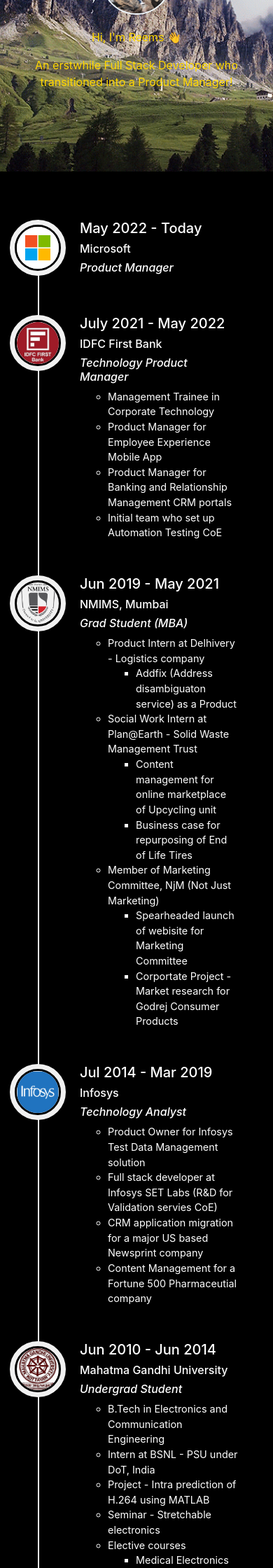
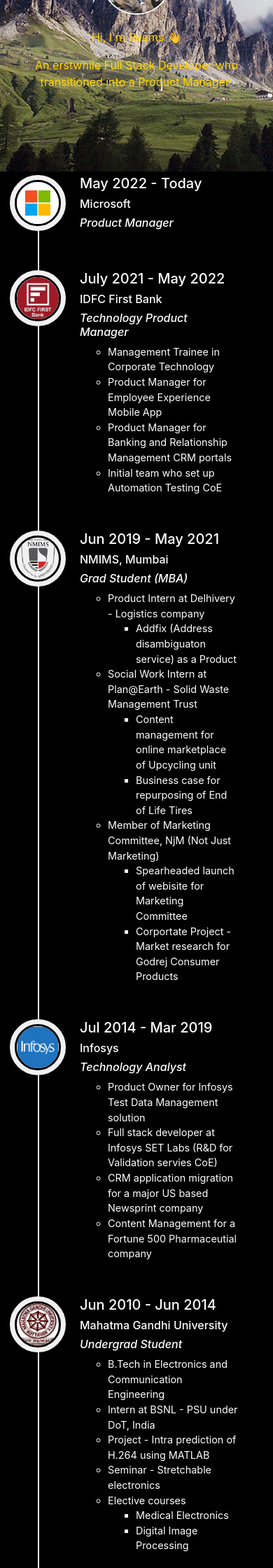
Before and after one commit to reemstk/reemstk.github.io, a Jekyll site: the page built from index.md, in a window 390 px wide. Shown: the part 318-2558 px from the top of the page at 70% size. Built offline with Jekyll 4.4.1, drawn with Linux system fonts in a browser that asks for light colours; nearby versions of some CDN libraries; comment, search, counter and statistics services are not loaded; our own code applies the rules of GitHub Pages for plain Markdown files.

Commit message:
Update main.css

```diff
--- a/css/main.css
+++ b/css/main.css
@@ -855,6 +855,11 @@
 /*added on 7/29/2024*/
 /* Extra small devices (phones, 600px and down) */
 @media (max-width: 600px) {
+
+    .timeline {
+        margin: 0rem auto;
+    }
+
     .timeline > li {
         position: relative;
         margin-bottom: 50px;
```
